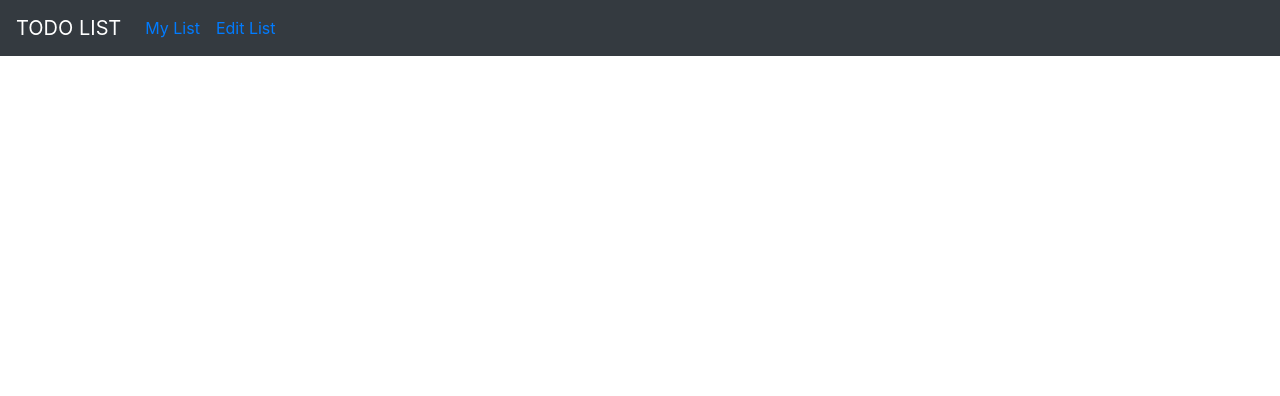
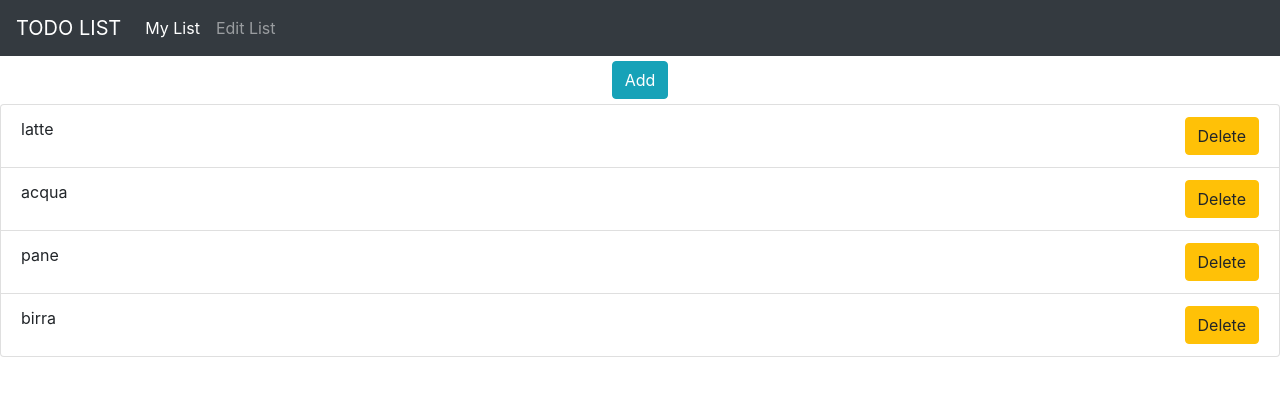
Before and after one commit to frakorn/react-todo-list, a React (Create React App) app: page /edit-list in a window 1280 px wide. Shown: the top 396 px of the page. Built offline with nearby package versions, Linux system fonts and the light colour scheme.

Commit message:
added edit page (new,delete)

```diff
--- a/src/App.js
+++ b/src/App.js
@@ -3,7 +3,7 @@ import './App.scss';
 import Navbar from './components/navbar/navbar';
 import TodoList from './components/todo-list/todo-list';
 import EditList from './components/edit-list/edit-list';
-import { Route, Switch, withRouter } from 'react-router-dom';
+import { Route, Switch } from 'react-router-dom';
 
 function App() {
   return (
--- a/src/components/edit-list/edit-list.js
+++ b/src/components/edit-list/edit-list.js
@@ -1,15 +1,37 @@
 import React, { Component } from "react";
 import list from "../../storage/list.json"
+import '../edit-list/edit-list.scss';
 
 export default class EditList extends Component {
     constructor(props) {
         super(props);
-        this.state = { list : list}
+        this.state = { list: list }
+    }
+    addItem = () => {
+        const newObj = {"id": this.state.list.length+1,"value":"new element"}
+        debugger
+        this.setState({ list: [...this.state.list,newObj] })
+    }
+    removeItem = (id) => {
+        this.setState({
+            list: this.state.list.filter(item => item.id != id)
+          })
     }
     render() {
         return (
             <div>
-
+                <div className="container padding">
+                    <div className="row">
+                        <div className="col-sm center-block text-center">
+                            <button onClick={this.addItem} type="button" className="btn btn-info">Add</button>
+                        </div>
+                    </div>
+                </div>
+                <ul className="list-group ">
+                    {this.state.list.map(l => <li key={l.id} className="list-group-item" data-toggle="modal" data-target="#editModal">{l.value}
+                        <div className="btn-group pull-right"><button onClick={this.removeItem.bind(this,l.id)} className="delete btn btn-warning">Delete</button></div>
+                    </li>)}
+                </ul>
             </div>
         );
     }
--- /dev/null
+++ b/src/components/edit-list/edit-list.scss
@@ -0,0 +1,7 @@
+.pull-right{
+    float:right;
+}
+
+.padding{
+    padding:5px;
+}
--- a/src/components/navbar/navbar.js
+++ b/src/components/navbar/navbar.js
@@ -10,7 +10,7 @@ export default class Navbar extends Component {
     };
   }
 
-  changePage = (item,i) => {
+  changePage = (i) => {
     let menu = this.state.menu;
     menu.map((l,j) => l.state = i===j ? 'active' : '');
     this.setState({menu:menu});
@@ -26,7 +26,7 @@ export default class Navbar extends Component {
           <ul className="navbar-nav mr-auto">
             {this.state.menu.map((l,i) =>
               <li key={l.id}  className={"nav-item " + l.state}>
-                <a className="nav-item nav-link" ><Link to={l.href}>{l.item}</Link></a>
+                <Link className="nav-item nav-link" onClick={this.changePage.bind(this,i)} to={l.href}>{l.item}</Link>
               </li>
             )}
           </ul>
```
